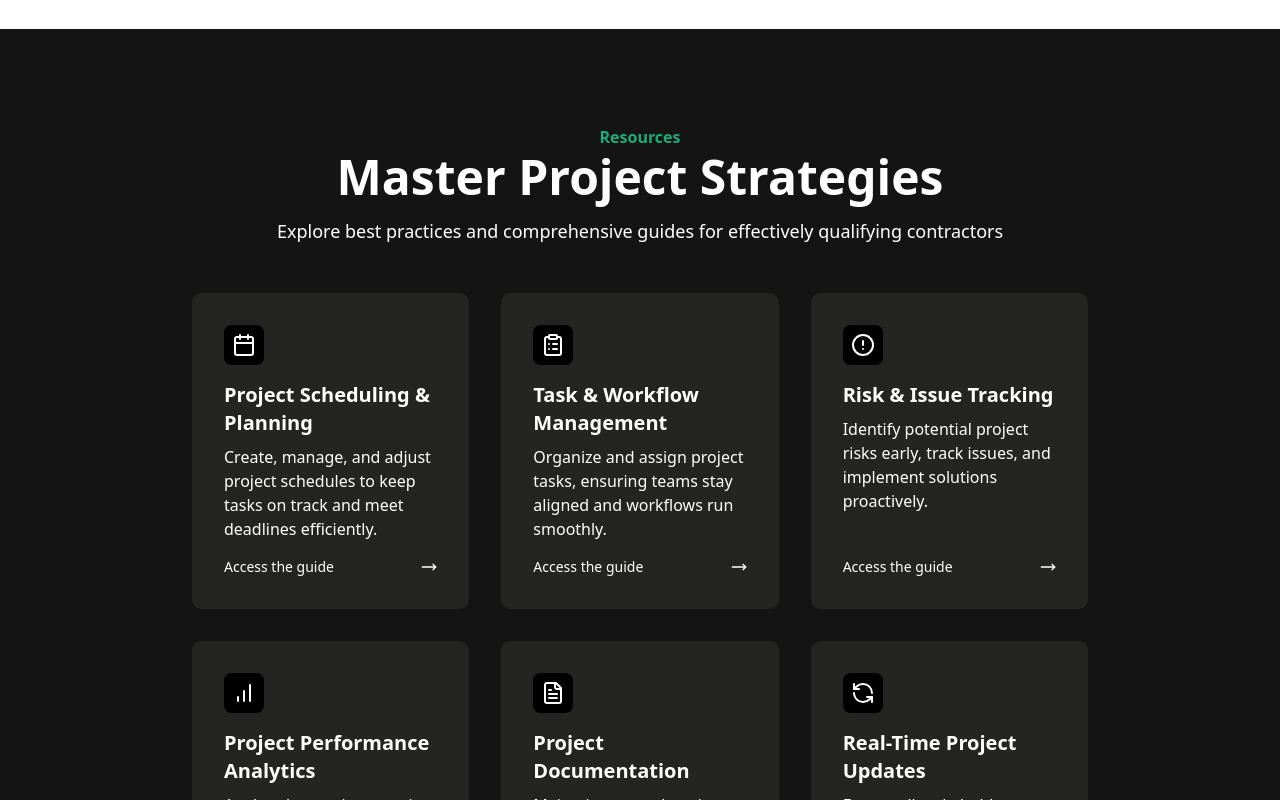
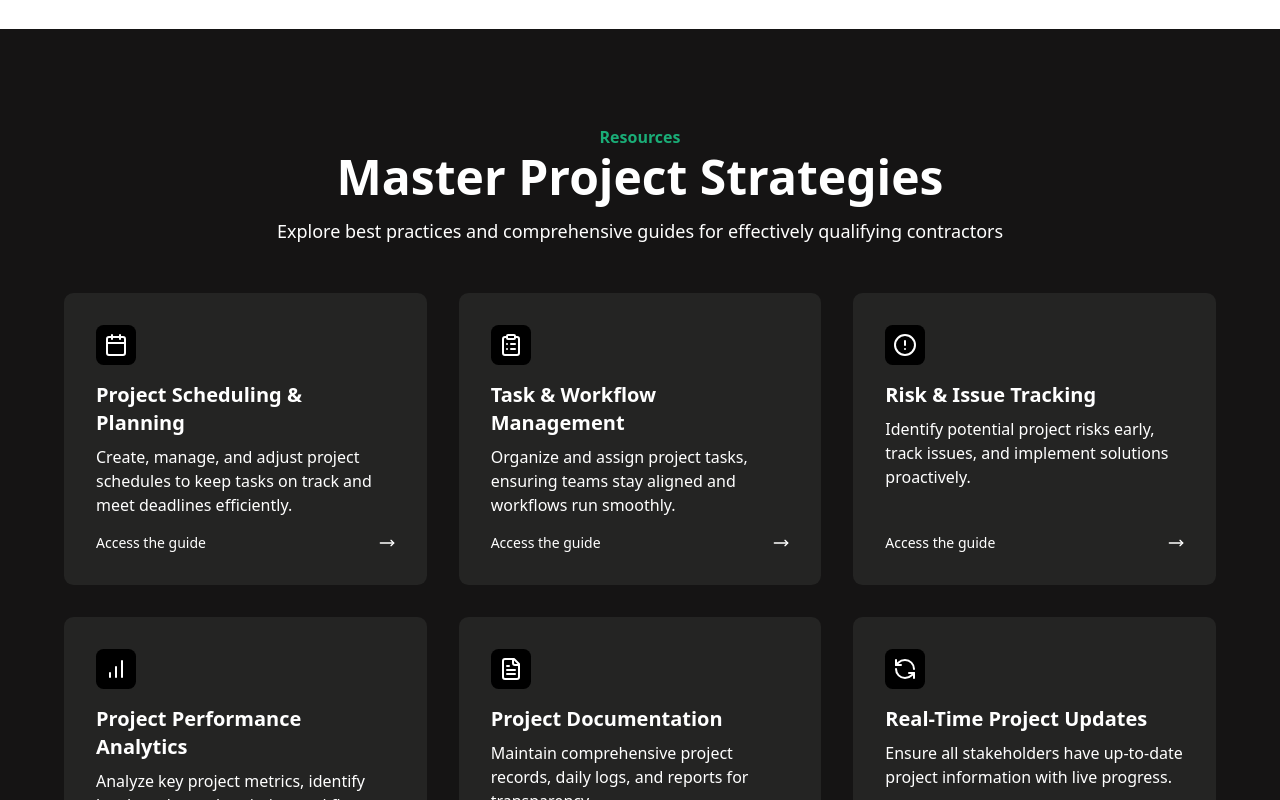
Before and after one commit to zedopstech/zedops-site, a Next.js app: page /features/integration in a window 1280 px wide. Shown: the part 2100-2900 px from the top of the page. Built offline with nearby package versions, Linux system fonts and the light colour scheme.

Commit message:
LITE-59 featureCardAlignMentFix

```diff
--- a/src/app/features/components/solutions/Featurecards.tsx
+++ b/src/app/features/components/solutions/Featurecards.tsx
@@ -26,7 +26,7 @@ interface FeaturesProps {
 const Features: React.FC<FeaturesProps> = ({ featuresData }) => {
   return (
     <div className={`py-24 ${featuresData.bgColor || "bg-[#151414]"}`}>
-      <div className="container mx-auto px-4 sm:px-6 md:px-12 lg:px-32 xl:px-48">
+      <div className="container mx-auto max-w-6xl">
         {/* Section Heading */}
         <h2
           className={`${
```
